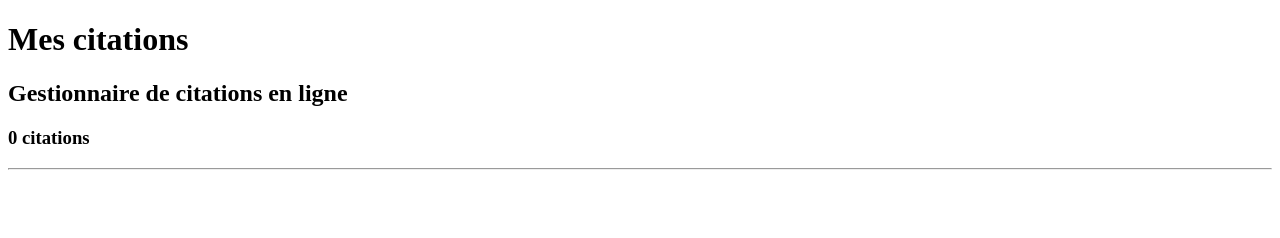
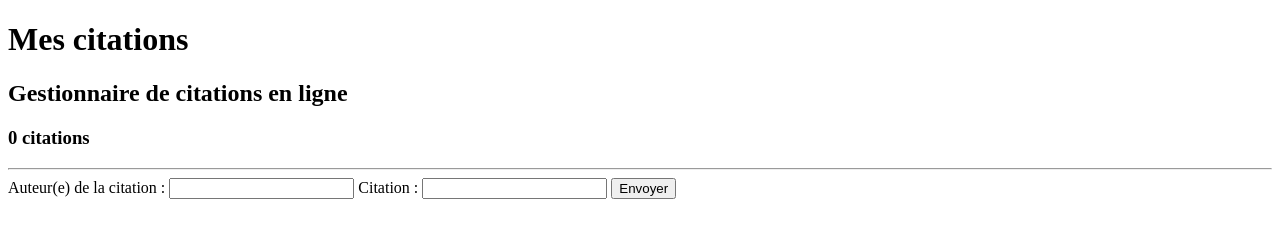
Before and after one commit to Theufyr/xo-ghl_c00, a plain HTML site: page kata1/index.html in a window 1280 px wide. Drawn offline with Linux system fonts and the light colour scheme.

Commit message:
kata1 chore : step 2 : update index.html

```diff
--- a/kata1/index.html
+++ b/kata1/index.html
@@ -12,5 +12,12 @@
     <h2>Gestionnaire de citations en ligne</h2>
     <h3>0 citations</h3>
     <hr>
+    <form action="" method="post" id="form">
+        <label for="author">Auteur(e) de la citation :</label>
+        <input type="text" name="author" id="author">
+        <label for="quote">Citation :</label>
+        <input type="text" name="quote" id="quote">
+        <button type="submit">Envoyer</button>
+    </form>
 </body>
 </html>
```
